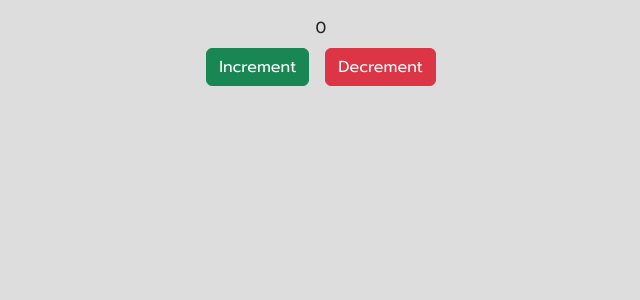
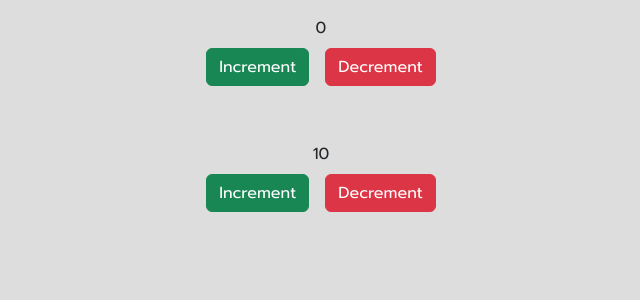
Before and after one commit to mern-trainer/amrin-batch, a React (Create React App) app: page / in a window 1280 px wide. Shown: the top 300 px of the page, without its empty margins (319-959 px from the left). Built offline with nearby package versions, Linux system fonts and the light colour scheme.

Commit message:
update: context api provider

```diff
--- a/src/App.jsx
+++ b/src/App.jsx
@@ -2,20 +2,14 @@
 // to create => createContext() method
 // to use context states => useContext(<context>) Hook =>
 
-import { createContext, Fragment, useState } from "react"
 import ContextPage from "./Pages/ContextPage"
-
-export const CounterContext = createContext()
+import { CounterProvider } from "./Providers/CounterProvider"
 
 const App = () => {
 
-    const [counter, setCounter] = useState(0)
-
-    const values = { counter, setCounter }
-
-    return <CounterContext.Provider value={values}>
+    return <CounterProvider>
         <ContextPage />
-    </CounterContext.Provider>
+    </CounterProvider>
 }
 
 export default App
--- a/src/Pages/ContextPage.jsx
+++ b/src/Pages/ContextPage.jsx
@@ -1,9 +1,10 @@
 import { useContext } from "react"
-import { CounterContext } from "../App"
+import { CounterContext } from "../Providers/CounterProvider"
+
 
 const ContextPage = () => {
 
-    const { counter, setCounter } = useContext(CounterContext)
+    const { counter, setCounter, counter2, setCounter2 } = useContext(CounterContext)
 
     return <div className="d-flex flex-column gap-2 mt-3 align-items-center">
         <div>{ counter }</div>
@@ -11,6 +12,11 @@ const ContextPage = () => {
             <button className="btn btn-success" onClick={() => setCounter(counter + 1)}>Increment</button>
             <button className="btn btn-danger" onClick={() => setCounter(counter - 1)}>Decrement</button>
         </div>
+        <div className="mt-5">{ counter2 }</div>
+        <div className="d-flex gap-3">
+            <button className="btn btn-success" onClick={() => setCounter2(counter2 + 1)}>Increment</button>
+            <button className="btn btn-danger" onClick={() => setCounter2(counter2 - 1)}>Decrement</button>
+        </div>
     </div>
 }
 
--- /dev/null
+++ b/src/Providers/CounterProvider.jsx
@@ -0,0 +1,15 @@
+import { createContext, useState } from "react";
+
+export const CounterContext = createContext()
+
+export const CounterProvider = ({ children }) => {
+
+    const [counter, setCounter] = useState(0)
+    const [counter2, setCounter2] = useState(10)
+
+    const values = { counter, setCounter, counter2, setCounter2 }
+
+    return <CounterContext.Provider value={values}>
+        {children}
+    </CounterContext.Provider>
+}
```
